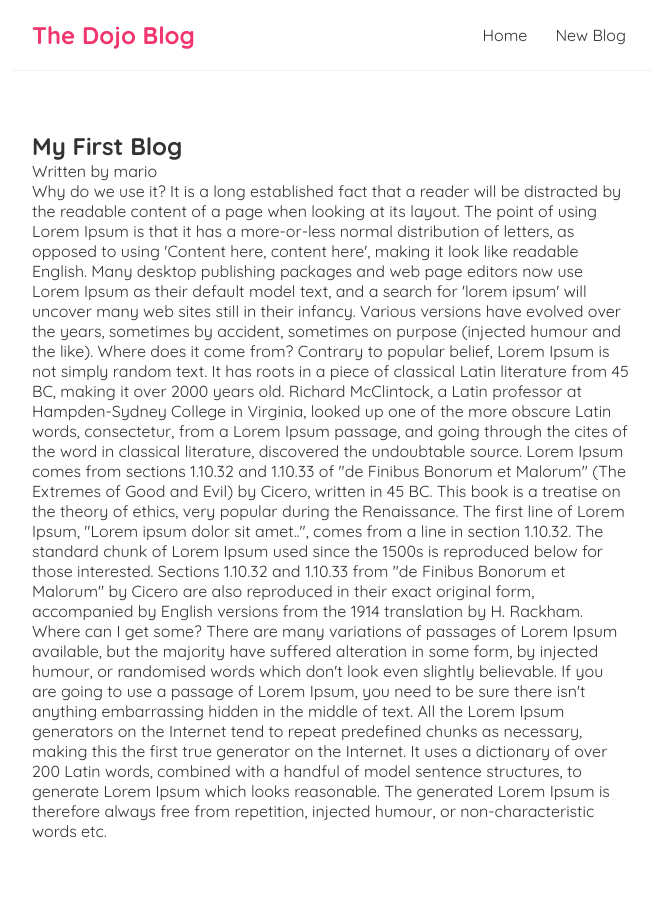
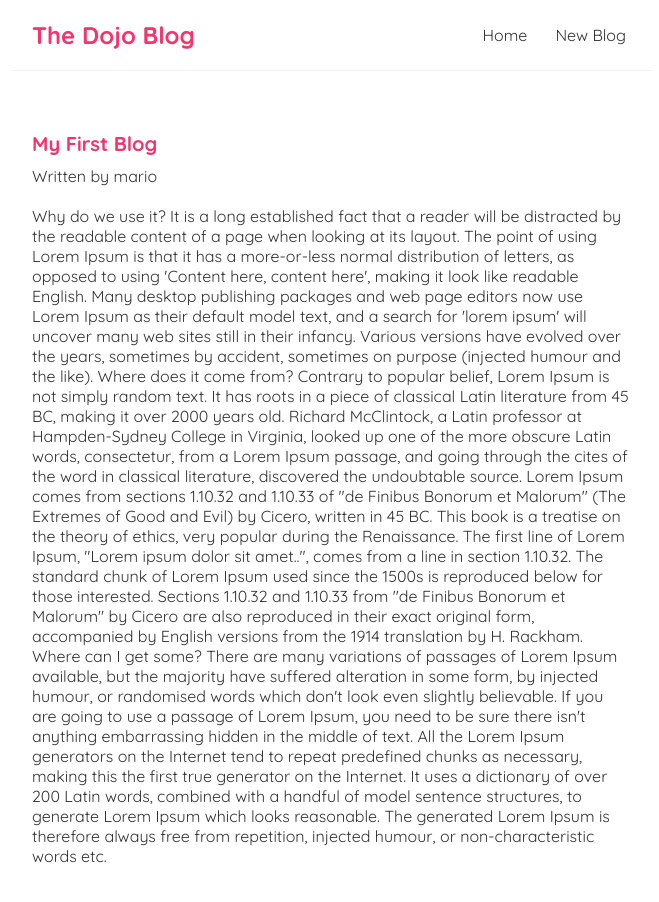
Before and after one commit to getromandev/bbgReactBlog, a React (Create React App) app: page /blogs/1 in a window 1280 px wide. Shown: the top 902 px of the page, without its empty margins (308-967 px from the left). Built offline with nearby package versions, Linux system fonts and the light colour scheme; data requests are answered from the project's data file.

Commit message:
give some breather room to title and text via css

```diff
--- a/src/index.css
+++ b/src/index.css
@@ -51,3 +51,13 @@
 .blog-preview a {
   text-decoration: none;
 }
+
+/* blog details page  */
+.blog-details h2 {
+  font-size: 20px;
+  color: #f1356d;
+  margin-bottom: 10px;
+}
+.blog-details div {
+  margin: 20px 0;
+}
```
